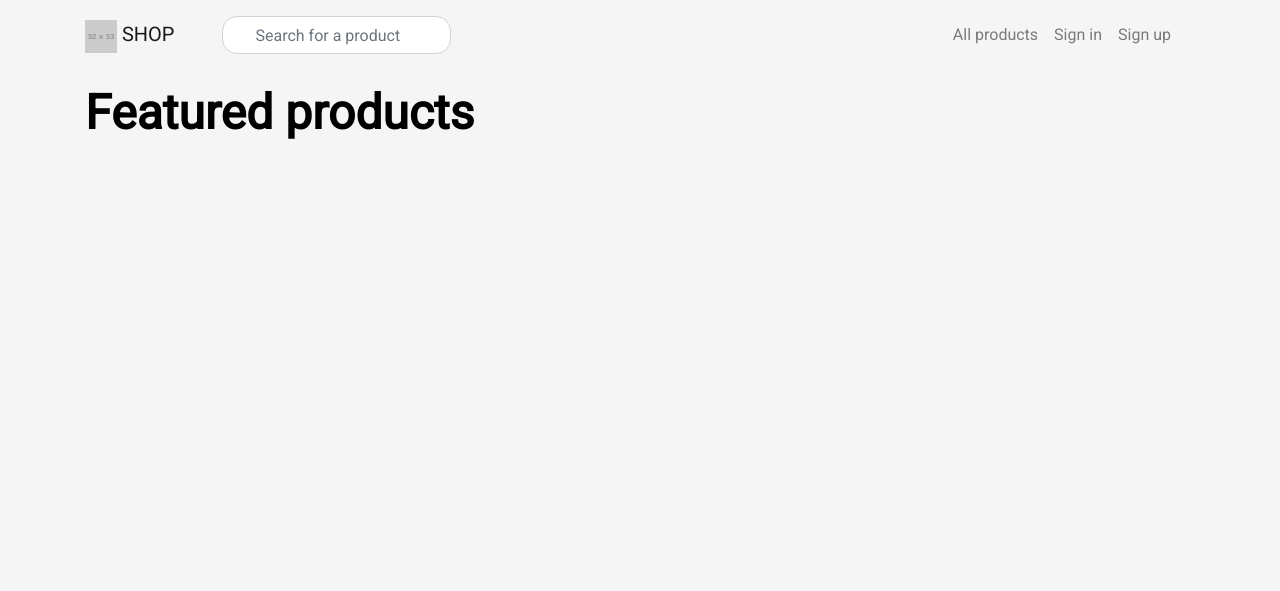
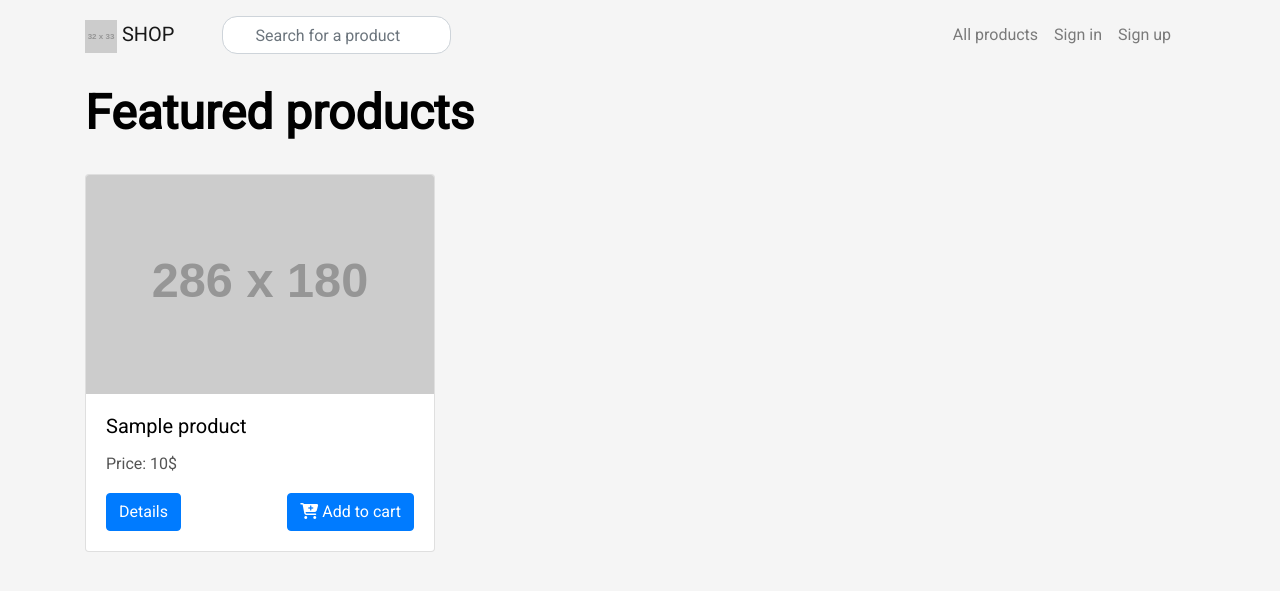
Before and after one commit to ReznikovRoman/thinknetica-interview, a Django app: template django/online_shop_web/templates/index.html in a window 1280 px wide. Shown: the top 591 px of the page. Run offline with Django 3.2, Linux system fonts and the light colour scheme; the template is opened without the code that fills it: values that come from a table or form of the project are taken from there, others are empty; tables that the repository leaves empty hold one stand-in row (values such as "Sample post"); grey boxes labelled with a size stand in for pictures from a placeholder-image service; some libraries are stand-ins or nearby versions; some web fonts are replaced.

Commit message:
Create home-page with the featured prodcuts

```diff
--- a/django/online_shop_web/templates/index.html
+++ b/django/online_shop_web/templates/index.html
@@ -5,5 +5,37 @@
 {% endblock %}
 
 {% block content %}
-    <h1>Featured products</h1>
+    <h1 class="mb-4">Featured products</h1>
+
+    <div class="row">
+        {% for product in latest_products %}
+            <div class="col-md-4 col-sm-6 col-xs-12">
+                <div class="card product mb-4 mt-2">
+                    <img class="card-img-top" src="http://placehold.it/286x180?text=Product Image" alt="Card image cap">
+                    <div class="card-body">
+                        <h5 class="card-title">{{ product.name }}</h5>
+                        <p class="card-text">Price: {{ product.price }}$</p>
+                        <div class="card-buttons">
+                            <a href="{% url 'products:product-detail' pk=product.pk %}" class="btn btn-primary">
+                                Details
+                            </a>
+                            {% if user.cart in product.cart.all %}
+                                <a href="{% url 'cart:product-remove' product_pk=product.pk %}"
+                                   class="btn btn-danger ml-0">
+                                    <i class="fas fa-trash-alt"></i>
+                                     Remove
+                                </a>
+                            {% else %}
+                                <a href="{% url 'cart:new-product' product_pk=product.pk %}"
+                                   class="btn btn-primary ml-0">
+                                    <i class="fas fa-cart-plus"></i>
+                                     Add to cart
+                                </a>
+                            {% endif %}
+                        </div>
+                    </div>
+                </div>
+            </div>
+        {% endfor %}
+    </div>
 {% endblock %}
```
